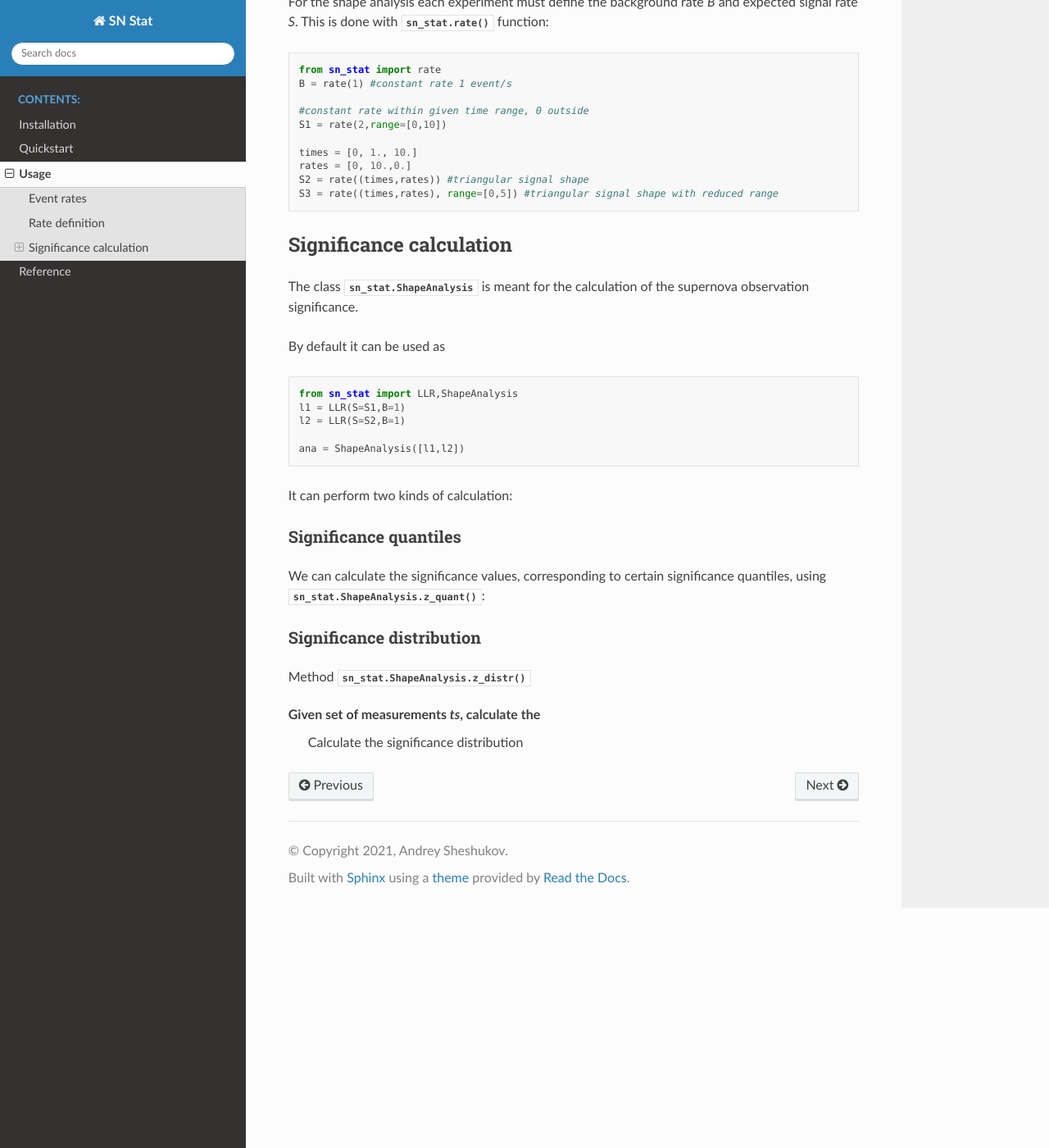
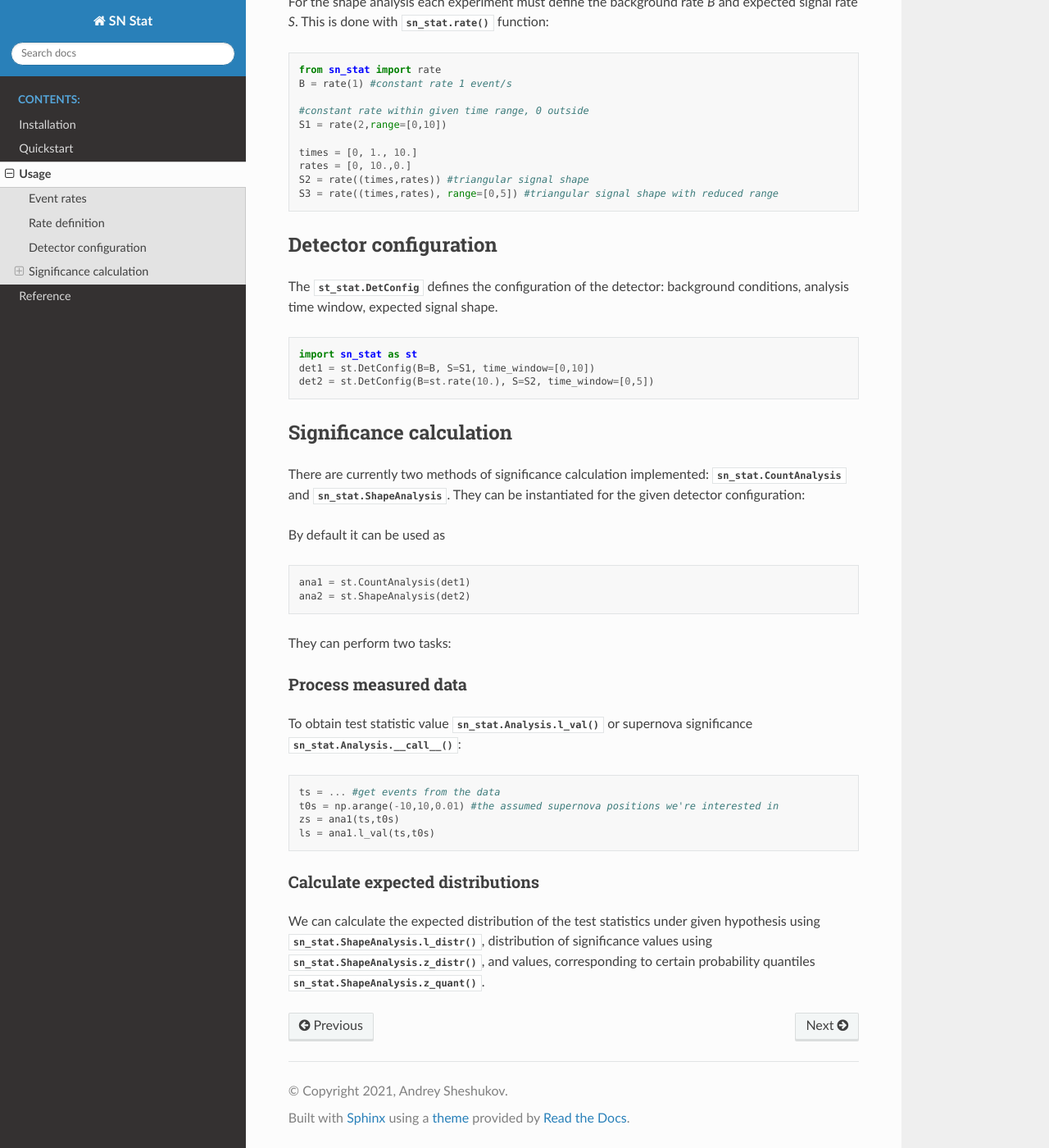
Before and after one commit to Sheshuk/sn_stat, a Sphinx documentation site: the page built from docs/usage.rst, in a window 1280 px wide and 1400 px high, scrolled down 357 px. Shown: the whole window at 82% size. Built offline with Sphinx 7.4.7 and the Read the Docs theme 2.0.0, drawn with Linux system fonts in a browser that asks for light colours.

Commit message:
Updating the usage instructions, including the CountAnalysis

```diff
--- a/docs/index.rst
+++ b/docs/index.rst
@@ -26,7 +26,7 @@ What ``sn_stat`` can do:
 
 * Define and manipulate the event rates vs. time :func:`sn_stat.rate`
 * Calculate the Log Likelihood Ratio :class:`sn_stat.LLR`
-* Calculate the significance of the supernova signal observation in the measured data :class:`sn_stat.ShapeAnalysis`
+* Calculate the significance of the supernova signal observation in the measured data :class:`sn_stat.ShapeAnalysis`,:class:`sn_stat.CountAnalysis`
 * * And the expected distribution of the significance for a given hypothesis (rate)
 * Generate the events timestamps based on the event rate :class:`sn_stat.Sampler`
 
--- a/docs/quickstart.rst
+++ b/docs/quickstart.rst
@@ -56,7 +56,7 @@ Significance on a given data set
     from sn_stat import ShapeAnalysis
 
     #analysis for a single experiment
-    ana = ShapeAnalysis([det]) #we pass one LLR calculator
+    ana = ShapeAnalysis(det)
 
     t0s = np.linspace(0,10) #assumed SN start time
     #Calculate the significance
@@ -72,7 +72,7 @@ Significance quantiles and distribution
     S = rate(([0,1,10],[0,10,0]))
 
     det = DetConfig(S,B)
-    ana = ShapeAnalysis([det])
+    ana = ShapeAnalysis(det)
 
     #Calculate the significance quantiles
     from sn_stat import z2p
--- a/docs/usage.rst
+++ b/docs/usage.rst
@@ -24,36 +24,45 @@ and expected signal rate `S`. This is done with :func:`sn_stat.rate` function:
    S3 = rate((times,rates), range=[0,5]) #triangular signal shape with reduced range
 
 
+
+Detector configuration
+----------------------
+
+The :class:`st_stat.DetConfig` defines the configuration of the detector: background conditions, analysis time window, expected signal shape.
+
+.. code-block:: python
+
+   import sn_stat as st
+   det1 = st.DetConfig(B=B, S=S1, time_window=[0,10])
+   det2 = st.DetConfig(B=st.rate(10.), S=S2, time_window=[0,5])
+
 Significance calculation
 ------------------------
 
-The class :class:`sn_stat.ShapeAnalysis` is meant for the calculation of the supernova observation significance.
+There are currently two methods of significance calculation implemented: :class:`sn_stat.CountAnalysis` and :class:`sn_stat.ShapeAnalysis`.
+They can be instantiated for the given detector configuration:
 
 By default it can be used as
 
 .. code-block:: python
 
-   from sn_stat import LLR,ShapeAnalysis
-   l1 = LLR(S=S1,B=1)
-   l2 = LLR(S=S2,B=1)
+   ana1 = st.CountAnalysis(det1)
+   ana2 = st.ShapeAnalysis(det2)
 
-   ana = ShapeAnalysis([l1,l2])
+They can perform two tasks:
 
+Process measured data
+*********************
+To obtain test statistic value :meth:`sn_stat.Analysis.l_val` or supernova significance :meth:`sn_stat.Analysis.__call__`:
 
-It can perform two kinds of calculation:
+.. code-block:: python
 
-Significance quantiles
-**********************
-We can calculate the significance values, corresponding to certain significance quantiles,
-using :meth:`sn_stat.ShapeAnalysis.z_quant`:
+   ts = ... #get events from the data
+   t0s = np.arange(-10,10,0.01) #the assumed supernova positions we're interested in
+   zs = ana1(ts,t0s)
+   ls = ana1.l_val(ts,t0s)
 
-
-
-
-Significance distribution
-*************************
-Method :meth:`sn_stat.ShapeAnalysis.z_distr`
-
-
-Given set of measurements `ts`, calculate the
-    Calculate the significance distribution
+Calculate expected distributions
+********************************
+We can calculate the expected distribution of the test statistics under given hypothesis
+using :meth:`sn_stat.ShapeAnalysis.l_distr`, distribution of significance values using :meth:`sn_stat.ShapeAnalysis.z_distr`, and values, corresponding to certain probability quantiles :meth:`sn_stat.ShapeAnalysis.z_quant`.
```
